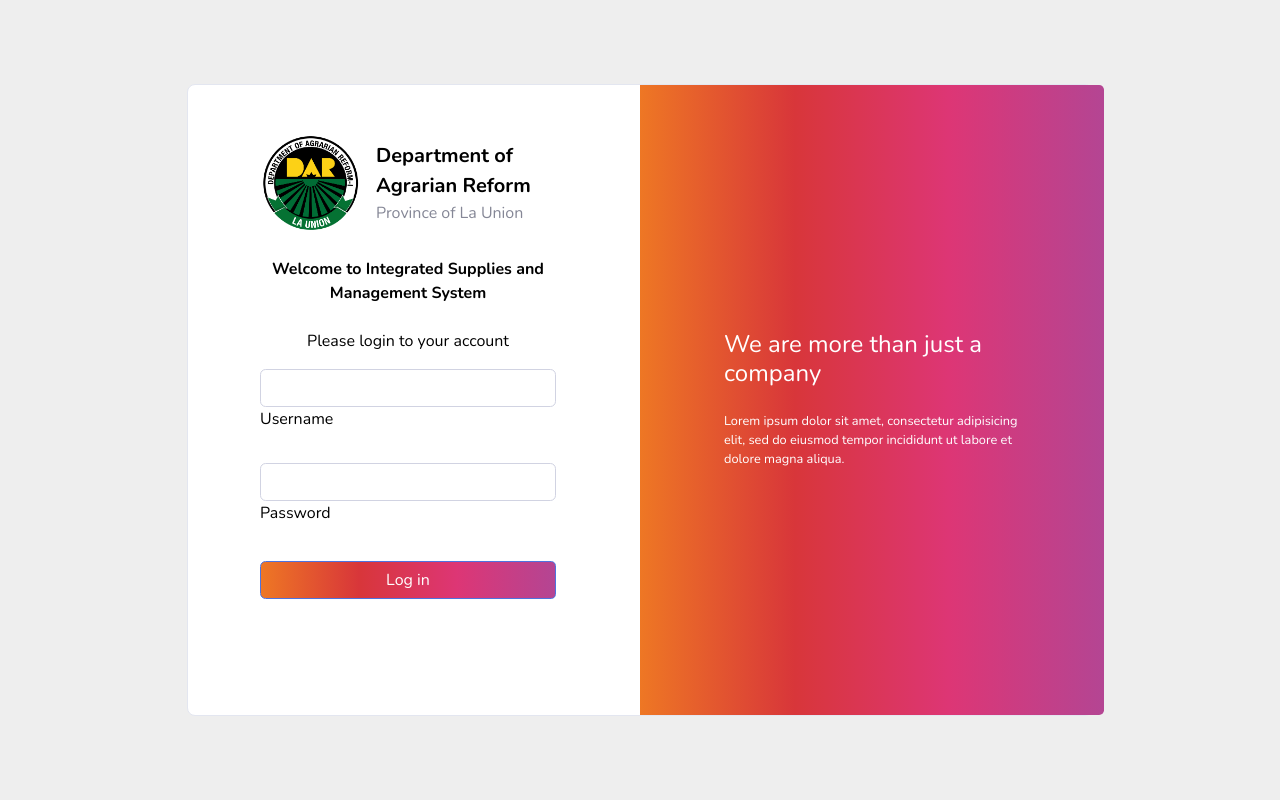
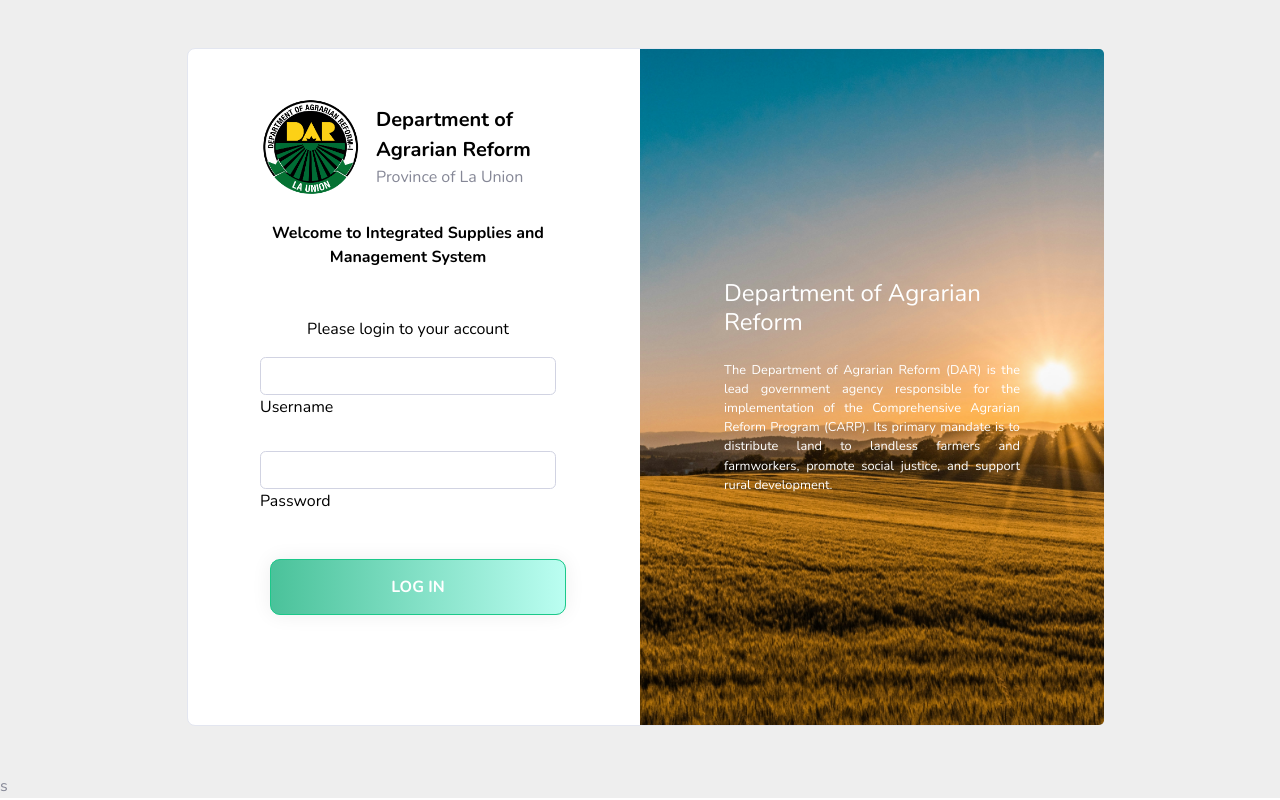
Before and after one commit to chrisneetcode/ivs, a PHP site: page /ivs/user/login.php in a window 1280 px wide. Run offline with PHP 8.4, Linux system fonts and the light colour scheme; some libraries are stand-ins or nearby versions; grey boxes are pictures that could not be loaded.

Commit message:
login btn and css changes and bg for login

```diff
--- a/css/user.login.css
+++ b/css/user.login.css
@@ -1,22 +1,37 @@
 .gradient-custom-2 {
-/* fallback for old browsers */
-background: #fccb90;
+  /* Replace gradient with image */
+  background-image: url('/ivs/src/images/bg4.jpg'); /* 🔁 Put your image path here */
+  background-size: cover;
+  background-position: center;
+  background-repeat: no-repeat;
 
-/* Chrome 10-25, Safari 5.1-6 */
-background: -webkit-linear-gradient(to right, #ee7724, #d8363a, #dd3675, #b44593);
-
-/* W3C, IE 10+/ Edge, Firefox 16+, Chrome 26+, Opera 12+, Safari 7+ */
-background: linear-gradient(to right, #ee7724, #d8363a, #dd3675, #b44593);
+  /* Optional fallback background color */
+  background-color: #fccb90;
 }
 
-@media (min-width: 768px) {
-.gradient-form {
-height: 100vh !important;
-}
-}
 @media (min-width: 769px) {
 .gradient-custom-2 {
 border-top-right-radius: .3rem;
 border-bottom-right-radius: .3rem;
 }
 }
+
+         .login-btn {background-image: linear-gradient(to right, #4AC29A 0%, #BDFFF3  51%, #4AC29A  100%)}
+         .login-btn {
+            margin: 10px;
+            padding: 15px 45px;
+            text-align: center;
+            text-transform: uppercase;
+            transition: 0.5s;
+            background-size: 200% auto;
+            color: white;
+            box-shadow: 0 0 20px #eee;
+            border-radius: 10px;
+            display: block;
+          }
+
+          .login-btn:hover {
+            background-position: right center; /* change the direction of the change here */
+            color: #fff;
+            text-decoration: none;
+          }
--- a/dashboad.php
+++ /dev/null
@@ -1,3 +0,0 @@
-<?php
-Test
-?>
--- a/includes/sidebar.php
+++ b/includes/sidebar.php
@@ -1,5 +1,5 @@
    <!-- Sidebar -->
-        <ul class="navbar-nav bg-gradient-primary sidebar sidebar-dark accordion" id="accordionSidebar">
+        <ul class="navbar-nav bg-gradient-success sidebar sidebar-dark accordion" id="accordionSidebar">
 
             <!-- Sidebar - Brand -->
             <a class="sidebar-brand d-flex align-items-center justify-content-center" href="http://localhost/ivs/">
--- a/user/login.php
+++ b/user/login.php
@@ -7,10 +7,10 @@ if (isset($_SESSION['user_id'])) {
     header("Location: ../index.php?page=dashboard");
     exit;
 }
+?>
+<?php
 include '../includes/header.php';
-
 ?>
-
 <section class="h-100 gradient-form" style="background-color: #eee;">
   <div class="container py-5 h-100">
     <div class="row d-flex justify-content-center align-items-center h-100">
@@ -34,7 +34,7 @@ include '../includes/header.php';
 
                 <!-- Login Form -->
                 <form method="POST" action="login.process.php">
-                  <div class="mb-4 text-center fw-bold">Welcome to Integrated Supplies and Management System</div>
+                  <div class="mb-5 text-center fw-bold">Welcome to Integrated Supplies and Management System</div>
                   <p class="text-center">Please login to your account</p>
 
                   <div class="form-outline mb-4">
@@ -46,24 +46,27 @@ include '../includes/header.php';
                     <input type="password" name="password" class="form-control" required />
                     <label class="form-label">Password</label>
                   </div>
-
                   <div class="text-center pt-1 mb-5 pb-1">
-                    <button type="submit" class="btn btn-primary btn-block fa-lg gradient-custom-2 mb-3 ">Log in</button>
+                    <button type="submit" class="btn btn-success btn-block login-btn"><strong>Log in</strong></button>
                   </div>
                 </form>
               </div>
             </div>
-            <div class="col-lg-6 d-flex align-items-center gradient-custom-2">
+            <div class="col-lg-6 d-flex align-items-center gradient-custom-2" >
+
               <div class="text-white px-3 py-4 p-md-5 mx-md-4">
-                <h4 class="mb-4">We are more than just a company</h4>
-                <p class="small mb-0">Lorem ipsum dolor sit amet, consectetur adipisicing elit, sed do eiusmod tempor incididunt ut labore et dolore magna aliqua.</p>
+                <h4 class="mb-4">Department of Agrarian Reform</h4>
+                <p class="small mb-0" style="text-align: justify;">
+                  The Department of Agrarian Reform (DAR) is the lead government agency responsible for the implementation of the Comprehensive Agrarian Reform Program (CARP). Its primary mandate is to distribute land to landless farmers and farmworkers, promote social justice, and support rural development.
+                </p>
               </div>
             </div>
-
           </div>
         </div>
       </div>
     </div>
-  </div>
+  </div>s
 </section>
 <?php include '../includes/footer.php'; ?>
+
+<div class="col-lg-6 d-flex align-items-center" style="background-image: url('your-image.jpg'); background-size: cover; background-position: center;">
```
Also changed, not shown: src/images/bg4.jpg (added).
